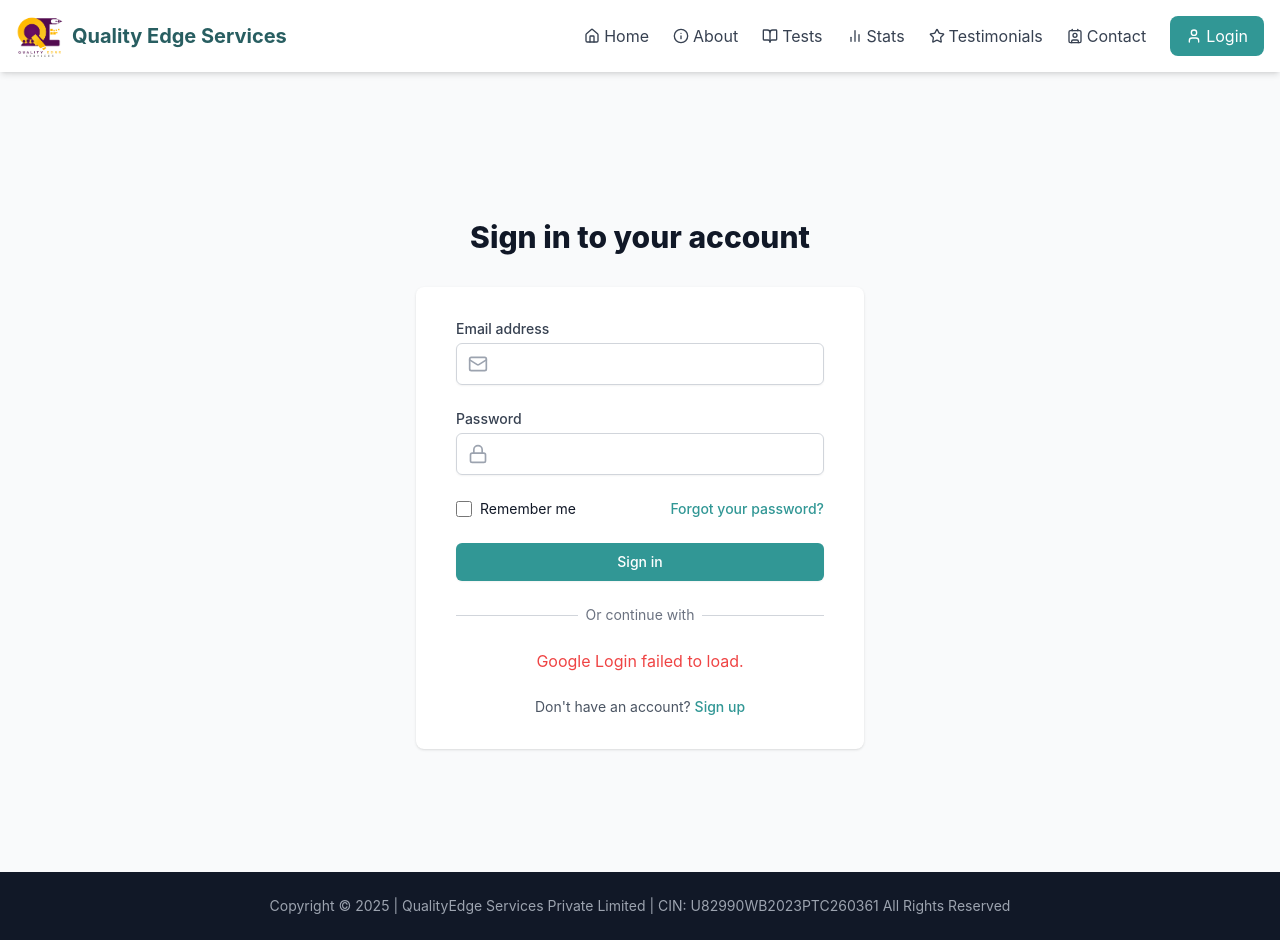
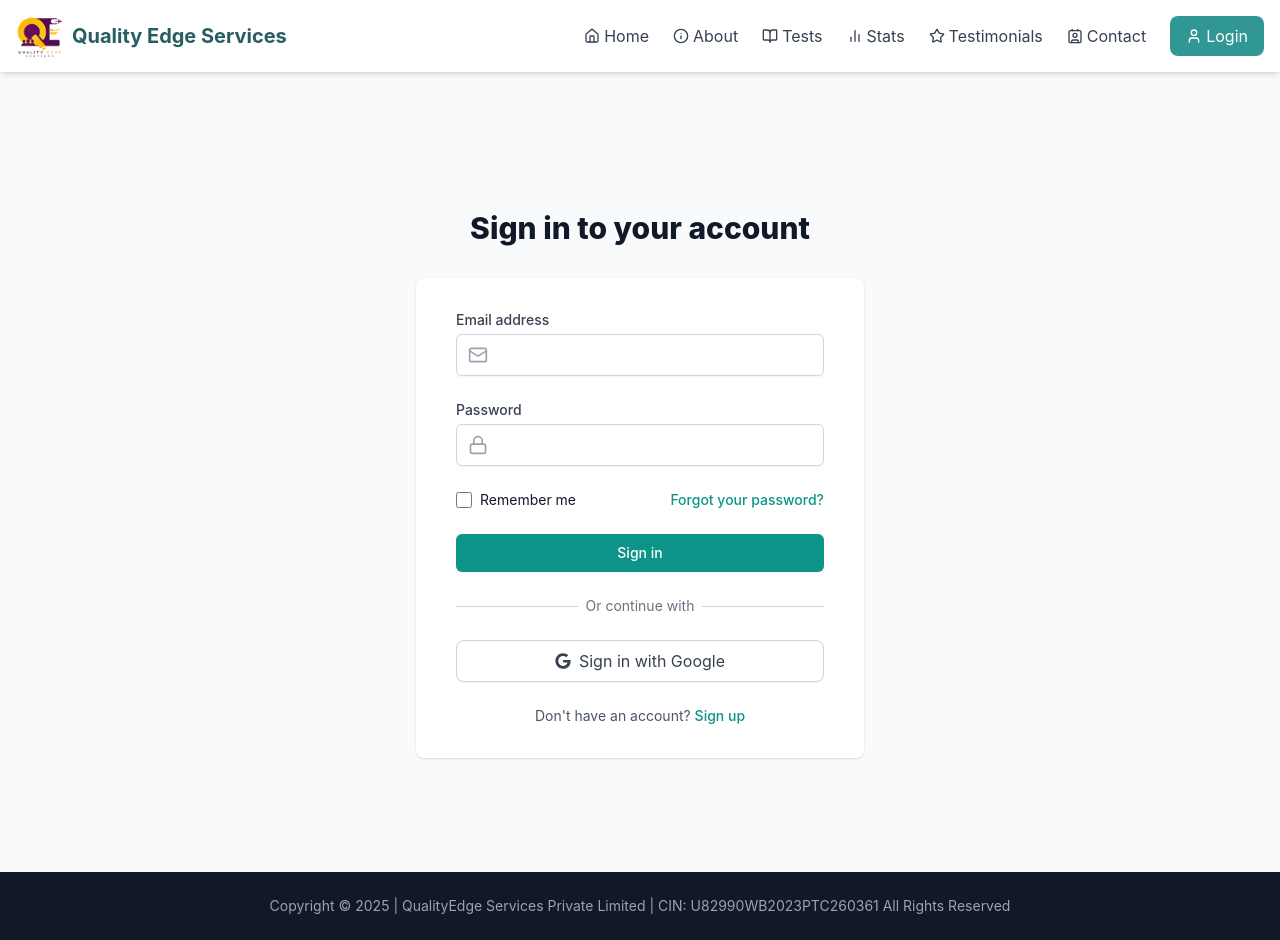
Before and after one commit to QualityEdgeservices/QualityTestService, a React (Vite) app: page /login in a window 1280 px wide. Built offline with nearby package versions, Linux system fonts and the light colour scheme.

Commit message:
google auth

```diff
--- a/package.json
+++ b/package.json
@@ -19,7 +19,8 @@
     "lucide-react": "^0.536.0",
     "react": "^19.1.1",
     "react-dom": "^19.1.1",
-    "react-hot-toast": "^2.5.2",
+    "react-hot-toast": "^2.6.0",
+    "react-icons": "^5.5.0",
     "react-intersection-observer": "^9.16.0",
     "react-router-dom": "^7.7.1",
     "recharts": "^3.1.2",
--- a/src/components/Login.jsx
+++ b/src/components/Login.jsx
@@ -1,30 +1,10 @@
 import React, { useState } from "react";
 import { Link, useNavigate } from "react-router-dom";
 import { Mail, Lock, Loader2 } from "lucide-react";
-import { GoogleLogin } from "@react-oauth/google";
-import { jwtDecode } from "jwt-decode";
+import { useGoogleLogin } from "@react-oauth/google";
 import axios from "axios";
 import { toast } from "react-hot-toast";
-
-// ✅ Error Boundary to catch GoogleLogin crash
-class GoogleLoginErrorBoundary extends React.Component {
-  constructor(props) {
-    super(props);
-    this.state = { hasError: false };
-  }
-
-  static getDerivedStateFromError() {
-    return { hasError: true };
-  }
-
-  render() {
-    if (this.state.hasError) {
-      return <p className="text-center text-red-500">Google Login failed to load.</p>;
-    }
-
-    return this.props.children;
-  }
-}
+import { FaGoogle } from "react-icons/fa";
 
 const Login = () => {
   const [email, setEmail] = useState("");
@@ -47,18 +27,22 @@ const Login = () => {
     }
   };
 
-  const handleGoogleSuccess = async (credentialResponse) => {
+  // Google Login with custom button
+  const loginWithGoogle = useGoogleLogin({
+    onSuccess: async (tokenResponse) => {
       try {
-      if (!credentialResponse?.credential) {
-        toast.error("Google login failed: No token received.");
-        return;
-      }
+        // fetch profile using Google API
+        const res = await axios.get(
+          "https://www.googleapis.com/oauth2/v3/userinfo",
+          { headers: { Authorization: `Bearer ${tokenResponse.access_token}` } }
+        );
 
-      const decoded = jwtDecode(credentialResponse.credential);
+        const { email, name, sub: googleId } = res.data;
+
         const response = await axios.post("/api/auth/google", {
-        email: decoded.email,
-        name: decoded.name,
-        googleId: decoded.sub,
+          email,
+          name,
+          googleId,
         });
 
         localStorage.setItem("token", response.data.token);
@@ -67,11 +51,9 @@ const Login = () => {
       } catch (error) {
         toast.error(error.response?.data?.message || "Google login failed");
       }
-  };
-
-  const handleGoogleFailure = () => {
-    toast.error("Google login failed. Please try again.");
-  };
+    },
+    onError: () => toast.error("Google login failed. Please try again."),
+  });
 
   return (
     <div className="min-h-screen bg-gray-50 flex flex-col justify-center py-12 sm:px-6 lg:px-8">
@@ -83,6 +65,7 @@ const Login = () => {
 
       <div className="mt-8 sm:mx-auto sm:w-full sm:max-w-md">
         <div className="bg-white py-8 px-4 shadow sm:rounded-lg sm:px-10">
+          {/* Form */}
           <form className="space-y-6" onSubmit={handleSubmit}>
             <div>
               <label htmlFor="email" className="block text-sm font-medium text-gray-700">
@@ -100,7 +83,7 @@ const Login = () => {
                   required
                   value={email}
                   onChange={(e) => setEmail(e.target.value)}
-                  className="py-2 pl-10 block w-full border border-gray-300 rounded-md focus:outline-none focus:ring-primary-500 focus:border-primary-500"
+                  className="py-2 pl-10 block w-full border border-gray-300 rounded-md focus:outline-none focus:ring-teal-500 focus:border-teal-500"
                 />
               </div>
             </div>
@@ -121,7 +104,7 @@ const Login = () => {
                   required
                   value={password}
                   onChange={(e) => setPassword(e.target.value)}
-                  className="py-2 pl-10 block w-full border border-gray-300 rounded-md focus:outline-none focus:ring-primary-500 focus:border-primary-500"
+                  className="py-2 pl-10 block w-full border border-gray-300 rounded-md focus:outline-none focus:ring-teal-500 focus:border-teal-500"
                 />
               </div>
             </div>
@@ -132,7 +115,7 @@ const Login = () => {
                   id="remember-me"
                   name="remember-me"
                   type="checkbox"
-                  className="h-4 w-4 text-primary-600 focus:ring-primary-500 border-gray-300 rounded"
+                  className="h-4 w-4 text-teal-600 focus:ring-teal-500 border-gray-300 rounded"
                 />
                 <label htmlFor="remember-me" className="ml-2 block text-sm text-gray-900">
                   Remember me
@@ -140,7 +123,7 @@ const Login = () => {
               </div>
 
               <div className="text-sm">
-                <Link to="/forgot-password" className="font-medium text-primary-600 hover:text-primary-500">
+                <Link to="/forgot-password" className="font-medium text-teal-600 hover:text-teal-500">
                   Forgot your password?
                 </Link>
               </div>
@@ -150,13 +133,14 @@ const Login = () => {
               <button
                 type="submit"
                 disabled={loading}
-                className="w-full flex justify-center py-2 px-4 border border-transparent rounded-md shadow-sm text-sm font-medium text-white bg-primary-600 hover:bg-primary-700 focus:outline-none focus:ring-2 focus:ring-offset-2 focus:ring-primary-500"
+                className="w-full flex justify-center py-2 px-4 border border-transparent rounded-md shadow-sm text-sm font-medium text-white bg-teal-600 hover:bg-teal-700 focus:outline-none focus:ring-2 focus:ring-offset-2 focus:ring-teal-500"
               >
                 {loading ? <Loader2 className="animate-spin h-5 w-5" /> : "Sign in"}
               </button>
             </div>
           </form>
 
+          {/* Divider */}
           <div className="mt-6">
             <div className="relative">
               <div className="absolute inset-0 flex items-center">
@@ -167,21 +151,23 @@ const Login = () => {
               </div>
             </div>
 
+            {/* Custom Google button */}
             <div className="mt-6 flex justify-center">
-              <GoogleLoginErrorBoundary>
-                <GoogleLogin
-                  onSuccess={handleGoogleSuccess}
-                  onError={handleGoogleFailure}
-                  useOneTap
-                />
-              </GoogleLoginErrorBoundary>
+              <button
+                onClick={() => loginWithGoogle()}
+                className="w-full flex items-center justify-center gap-2 px-4 py-2 border border-gray-300 rounded-lg shadow-sm bg-white text-gray-700 hover:bg-gray-50 focus:outline-none focus:ring-2 focus:ring-offset-2 focus:ring-teal-500 transition"
+              >
+              <FaGoogle />
+                <span>Sign in with Google</span>
+
+              </button>
             </div>
           </div>
 
           <div className="mt-6 text-center">
             <p className="text-sm text-gray-600">
-              Don't have an account?{" "}
-              <Link to="/register" className="font-medium text-primary-600 hover:text-primary-500">
+              Don&apos;t have an account?{" "}
+              <Link to="/register" className="font-medium text-teal-600 hover:text-teal-500">
                 Sign up
               </Link>
             </p>
--- a/src/main.jsx
+++ b/src/main.jsx
@@ -1,11 +1,14 @@
-import React from 'react';
-import ReactDOM from 'react-dom/client';
+
+import React from "react";
+import ReactDOM from "react-dom/client";
 import './styles.css';
 import App from './App';
+import { GoogleOAuthProvider } from "@react-oauth/google";
 
-const root = ReactDOM.createRoot(document.getElementById('root'));
-root.render(
+ReactDOM.createRoot(document.getElementById("root")).render(
   <React.StrictMode>
-    <App />
+    <GoogleOAuthProvider clientId={import.meta.env.VITE_GOOGLE_CLIENT_ID}>
+      <App />
+    </GoogleOAuthProvider>
   </React.StrictMode>
 );
```
Also changed, not shown: 2 other files (tests, documents, lock files or other folders). Lines whose indentation alone changed are shown as unchanged.
